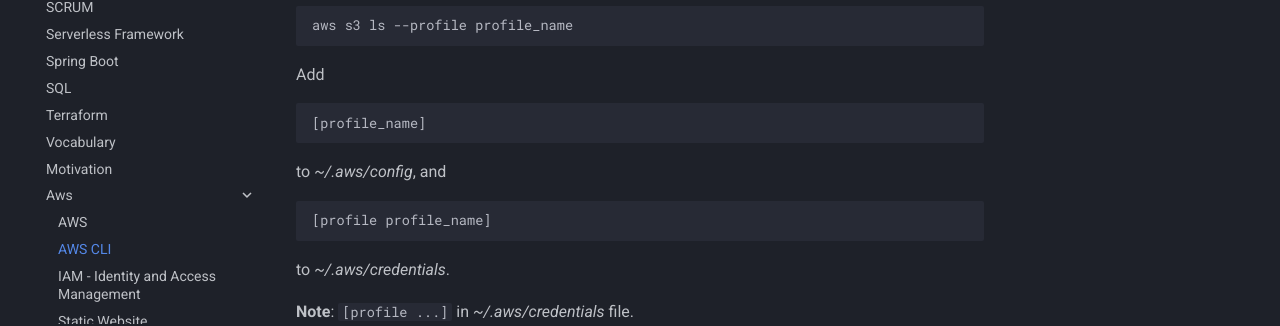
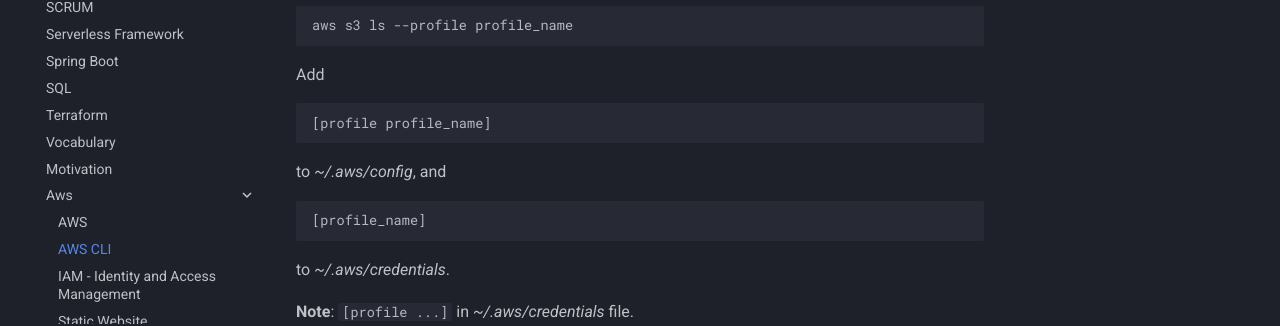
Before and after one commit to YotaYota/notes, an MkDocs documentation site: the page built from docs/aws/cli.md, in a window 1280 px wide and 900 px high, scrolled down 765 px. Shown: the part 507-833 px from the top of the window. Built offline with MkDocs 1.6.1 and Material for MkDocs 9.7.7, drawn with Linux system fonts in a browser that asks for light colours.

Commit message:
correct mixup

````diff
--- a/docs/aws/cli.md
+++ b/docs/aws/cli.md
@@ -61,13 +61,13 @@
 Add
 
 ```
-[profile_name]
+[profile profile_name]
 ```
 
 to *~/.aws/config*, and
 
 ```
-[profile profile_name]
+[profile_name]
 ```
 
 to *~/.aws/credentials*.
````
